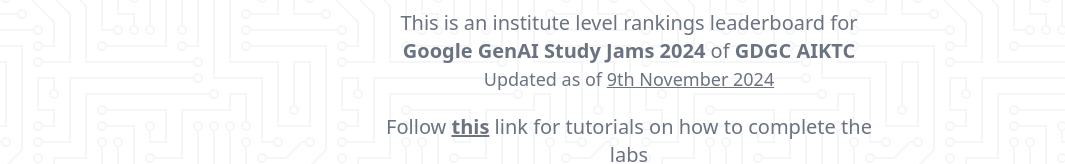
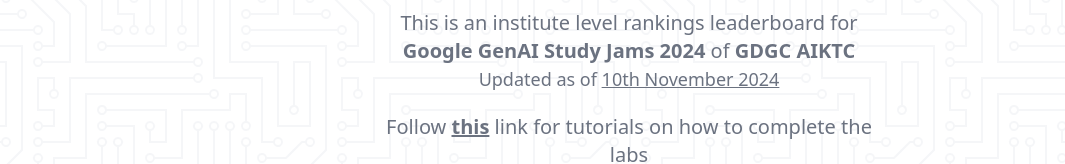
Before and after one commit to GDGC-AIKTC/GenAI-StudyJams-Leaderboard-24, a React (Vite) app: page / in a window 1280 px wide. Shown: the part 324-488 px from the top of the page, without its empty margins (11-1076 px from the left). Built offline with nearby package versions, Linux system fonts and the light colour scheme.

Commit message:
Update Home component: change leaderboard update date to 10th November 2024

```diff
--- a/src/Home.jsx
+++ b/src/Home.jsx
@@ -90,7 +90,7 @@
             This is an institute level rankings leaderboard for <br />
             <b>Google GenAI Study Jams 2024</b> of <b>GDGC AIKTC</b> <br />
             <p className="text-gray-500 text-lg">
-              Updated as of <span className="underline">9th November 2024</span>
+              Updated as of <span className="underline">10th November 2024</span>
             </p>
           </p>
           <p className="mt-3 lg:mt-5 text-gray-500 text-xl">
```
Also changed, not shown: public/leaderboard.csv.
